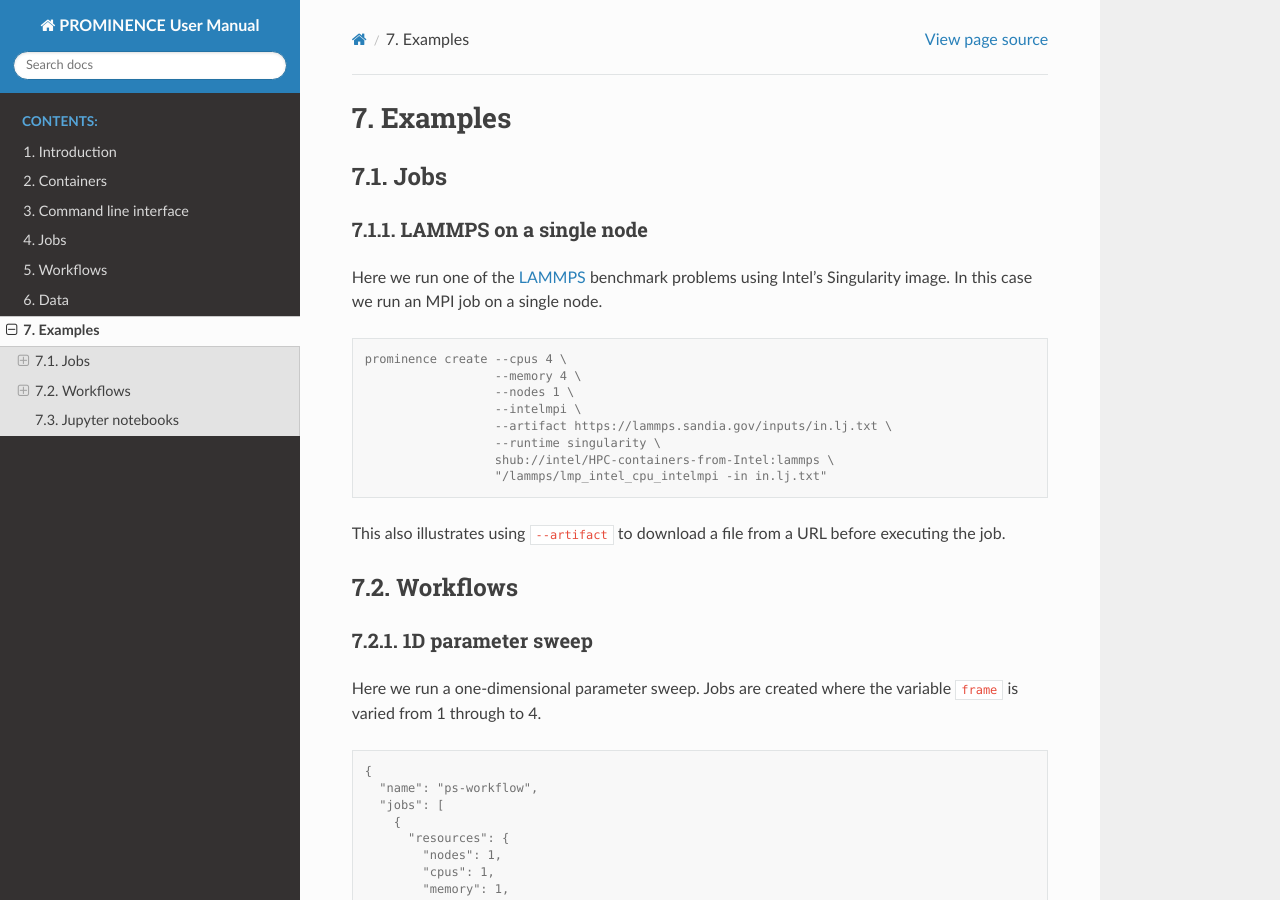
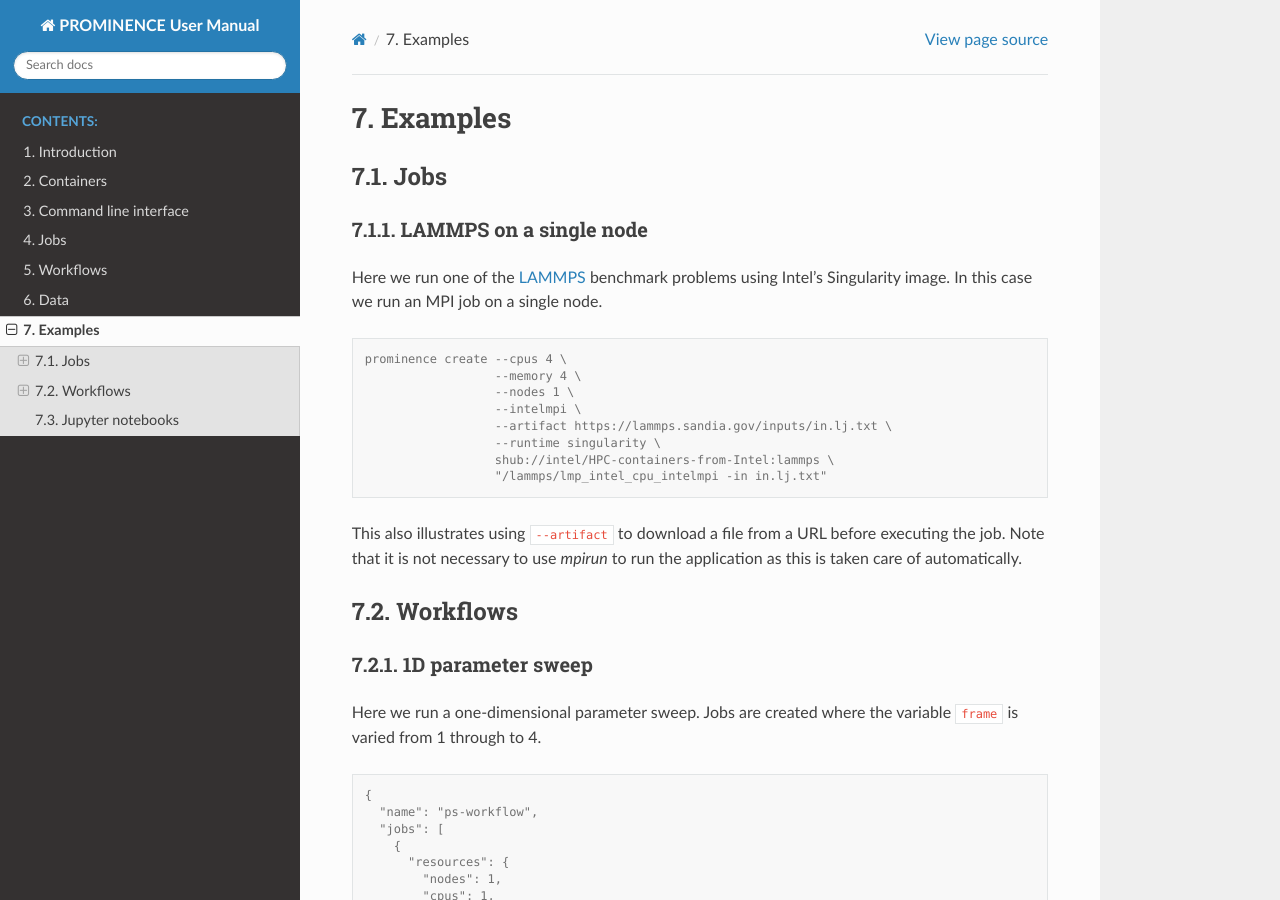
Before and after one commit to prominence-eosc/docs-eosc, a Sphinx documentation site: the page built from source/examples.rst, in a window 1280 px wide and 900 px high. Built offline with Sphinx 7.4.7 and the Read the Docs theme 2.0.0, drawn with Linux system fonts in a browser that asks for light colours.

Commit message:
Mention that mpirun is not required

```diff
--- a/source/examples.rst
+++ b/source/examples.rst
@@ -22,7 +22,7 @@
                      shub://intel/HPC-containers-from-Intel:lammps \
                      "/lammps/lmp_intel_cpu_intelmpi -in in.lj.txt"
 
-This also illustrates using ``--artifact`` to download a file from a URL before executing the job.
+This also illustrates using ``--artifact`` to download a file from a URL before executing the job. Note that it is not necessary to use `mpirun` to run the application as this is taken care of automatically.
 
 Workflows
 ---------
```
